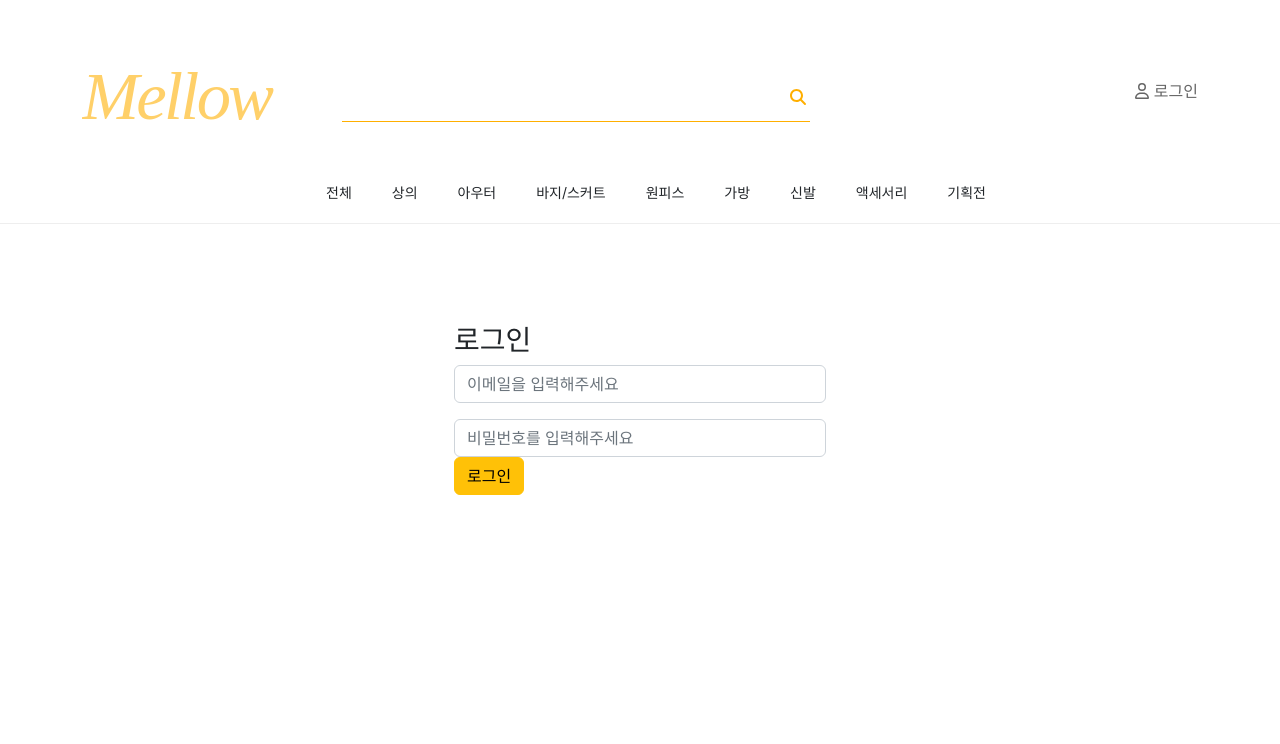
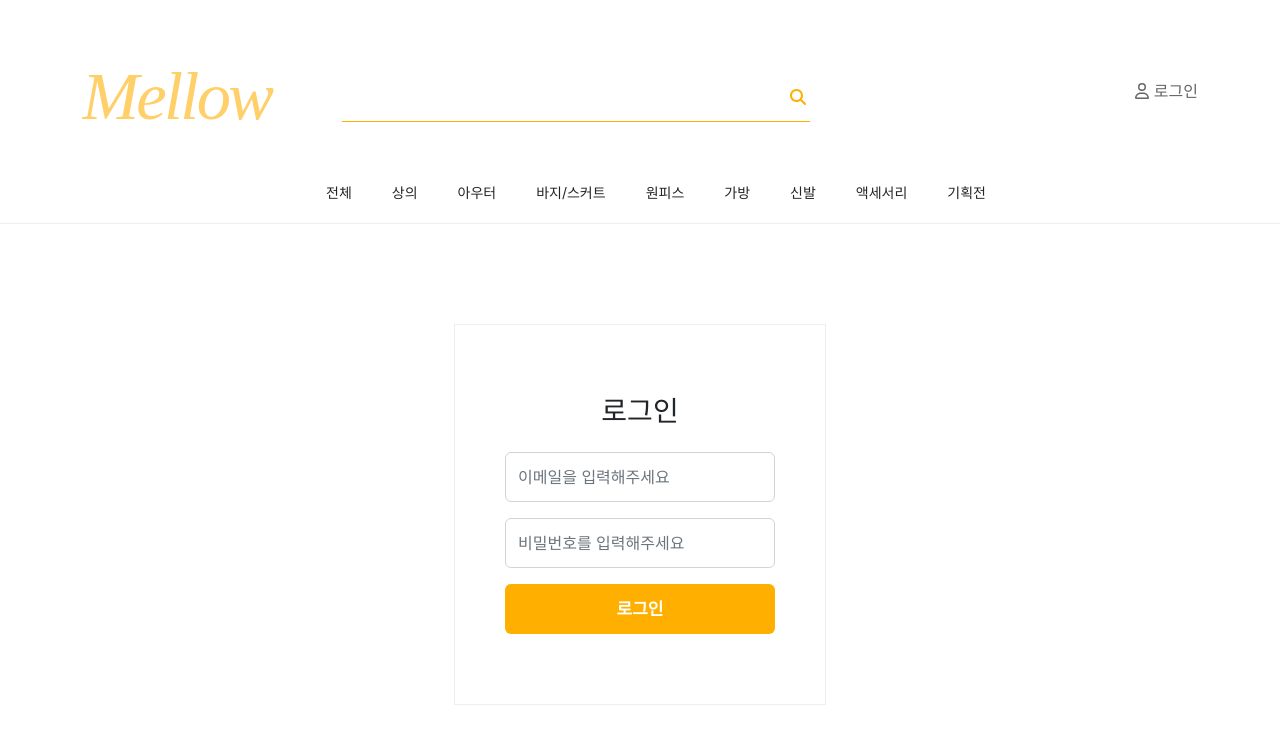
Before and after one commit to silverkong/shopping-mall-app, a React (Create React App) app: page /login in a window 1280 px wide. Shown: the top 744 px of the page. Built offline with nearby package versions, Linux system fonts and the light colour scheme; a web font is replaced by a local one.

Commit message:
update login css

```diff
--- a/src/App.css
+++ b/src/App.css
@@ -174,7 +174,21 @@
 .wrap-login-form {
   margin: 0 auto;
   margin-top: 100px;
+  padding: 70px 50px;
+  border: 1px solid #eeeeee;
+  text-align: center;
 }
 
 .input-login {
+  height: 50px;
 }
+
+.btn-login-form {
+  width: 100%;
+  height: 50px;
+  background-color: #ffaf00 !important;
+  border: none !important;
+  color: #ffffff;
+  font-size: 17px !important;
+  font-weight: 600 !important;
+}
--- a/src/pages/Login.js
+++ b/src/pages/Login.js
@@ -14,7 +14,7 @@ const Login = ({ setAuthenticate }) => {
   return (
     <Container>
       <Col lg={4} className="wrap-login-form">
-        <h3 className="">로그인</h3>
+        <h3 className="mb-4">로그인</h3>
         <Form onSubmit={(event) => loginUser(event)}>
           <Form.Group className="mb-3" controlId="formBasicEmail">
             <Form.Control
@@ -24,14 +24,14 @@ const Login = ({ setAuthenticate }) => {
             />
           </Form.Group>
 
-          <Form.Group className="imb-3" controlId="formBasicPassword">
+          <Form.Group className="mb-3" controlId="formBasicPassword">
             <Form.Control
               className="input-login"
               type="password"
               placeholder="비밀번호를 입력해주세요"
             />
           </Form.Group>
-          <Button variant="warning" type="submit">
+          <Button className="btn-login-form" type="submit">
             로그인
           </Button>
         </Form>
```
